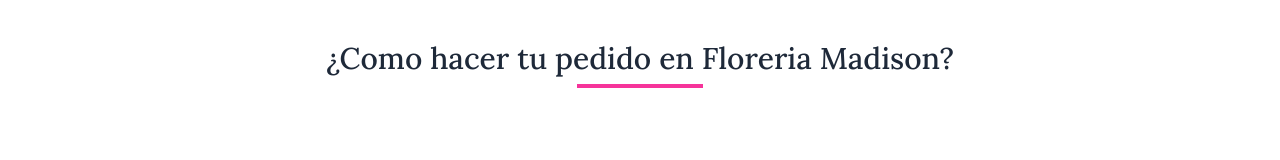
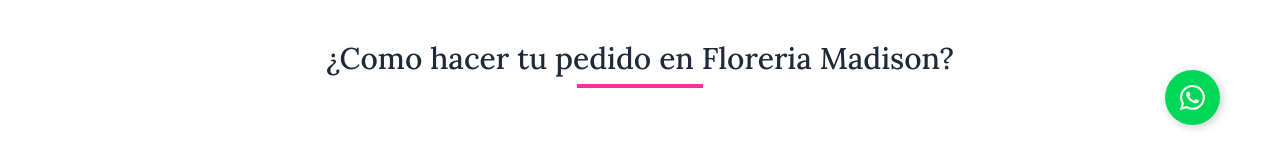
Before and after one commit to BenjaminMehrez/floreriaUrraco, a React (Vite) app in the folder frontend/: page / in a window 1280 px wide. Shown: the part 640-800 px from the top of the page. Built offline with nearby package versions, Linux system fonts and the light colour scheme.

Commit message:
add iconWhatsApp

```diff
--- a/frontend/src/components/Banner.tsx
+++ b/frontend/src/components/Banner.tsx
@@ -23,7 +23,7 @@ function Banner() {
             <svg
               stroke="currentColor"
               fill="currentColor"
-              stroke-width="0"
+              strokeWidth="0"
               viewBox="0 0 448 512"
               height="1em"
               width="1em"
--- /dev/null
+++ b/frontend/src/components/IconWhatsApp.tsx
@@ -0,0 +1,18 @@
+function IconWhatsApp() {
+  return (
+    <button className="Btn">
+      <div className="sign">
+        <svg className="socialSvg whatsappSvg" viewBox="0 0 16 16">
+          <path
+            d="M13.601 2.326A7.854 7.854 0 0 0 7.994 0C3.627 0 .068 3.558.064 7.926c0 1.399.366 2.76 1.057 3.965L0 16l4.204-1.102a7.933 7.933 0 0 0 3.79.965h.004c4.368 0 7.926-3.558 7.93-7.93A7.898 7.898 0 0 0 13.6 2.326zM7.994 14.521a6.573 6.573 0 0 1-3.356-.92l-.24-.144-2.494.654.666-2.433-.156-.251a6.56 6.56 0 0 1-1.007-3.505c0-3.626 2.957-6.584 6.591-6.584a6.56 6.56 0 0 1 4.66 1.931 6.557 6.557 0 0 1 1.928 4.66c-.004 3.639-2.961 6.592-6.592 6.592zm3.615-4.934c-.197-.099-1.17-.578-1.353-.646-.182-.065-.315-.099-.445.099-.133.197-.513.646-.627.775-.114.133-.232.148-.43.05-.197-.1-.836-.308-1.592-.985-.59-.525-.985-1.175-1.103-1.372-.114-.198-.011-.304.088-.403.087-.088.197-.232.296-.346.1-.114.133-.198.198-.33.065-.134.034-.248-.015-.347-.05-.099-.445-1.076-.612-1.47-.16-.389-.323-.335-.445-.34-.114-.007-.247-.007-.38-.007a.729.729 0 0 0-.529.247c-.182.198-.691.677-.691 1.654 0 .977.71 1.916.81 2.049.098.133 1.394 2.132 3.383 2.992.47.205.84.326 1.129.418.475.152.904.129 1.246.08.38-.058 1.171-.48 1.338-.943.164-.464.164-.86.114-.943-.049-.084-.182-.133-.38-.232z"
+          ></path>
+        </svg>
+      </div>
+
+      <div className="text">Whatsapp</div>
+    </button>
+
+  )
+}
+
+export default IconWhatsApp
--- a/frontend/src/containers/Home.tsx
+++ b/frontend/src/containers/Home.tsx
@@ -3,6 +3,7 @@ import Banner from "../components/Banner"
 import BestFlowers from "../components/BestFlowers";
 import DoOrder from "../components/DoOrder";
 import Footer from "../components/Footer";
+import IconWhatsApp from "@/components/IconWhatsApp";
 
 function Home() {
   return (
@@ -11,6 +12,7 @@ function Home() {
       <DoOrder />
       <BestFlowers />
       <Contact />
+      <IconWhatsApp />
       <Footer />
     </>
   );
--- a/frontend/src/index.css
+++ b/frontend/src/index.css
@@ -1,7 +1,6 @@
 @import "tailwindcss";
 @import "tw-animate-css";
 
-@custom-variant dark (&:is(.dark *));
 @plugin "daisyui" {
   themes: light --default;
 }
@@ -31,7 +30,7 @@ body{
   color: #212121;
   text-decoration: none;
   font-weight: 600;
-  font-size: 20px;
+  font-size: 15px;
   transition: 0.3s;
 }
 
@@ -87,3 +86,83 @@ button {
   border: none;
   background-color: transparent;
 }
+
+
+/* From Uiverse.io by Gaurang7717 */
+.Btn {
+  display: flex;
+  align-items: center;
+  justify-content: flex-start;
+  width: 45px;
+  height: 45px;
+  border: none;
+  border-radius: 50%;
+  cursor: pointer;
+  position: fixed;
+  bottom: 20px;
+  right: 20px;
+  overflow: hidden;
+  transition-duration: 0.3s;
+  box-shadow: 2px 2px 10px rgba(0, 0, 0, 0.199);
+  background-color: #00d757;
+}
+
+.sign {
+  width: 100%;
+  transition-duration: 0.3s;
+  display: flex;
+  align-items: center;
+  justify-content: center;
+}
+
+.sign svg {
+  width: 25px;
+}
+
+.sign svg path {
+  fill: white;
+}
+
+.text {
+  position: absolute;
+  right: 0%;
+  width: 0%;
+  opacity: 0;
+  color: white;
+  font-size: 1.2em;
+  font-weight: 600;
+  transition-duration: 0.3s;
+}
+
+.Btn:hover {
+  width: 150px;
+  border-radius: 40px;
+  transition-duration: 0.3s;
+}
+
+.Btn:hover .sign {
+  width: 30%;
+  transition-duration: 0.3s;
+  padding-left: 10px;
+}
+
+.Btn:hover .text {
+  opacity: 1;
+  width: 70%;
+  transition-duration: 0.3s;
+  padding-right: 10px;
+}
+
+.Btn:active {
+  transform: translate(2px, 2px);
+}
+
+
+@media (min-width: 600px) {
+  .Btn {
+    width: 55px;
+    height: 55px;
+    bottom: 35px;
+    right: 60px;
+  }
+}
```
